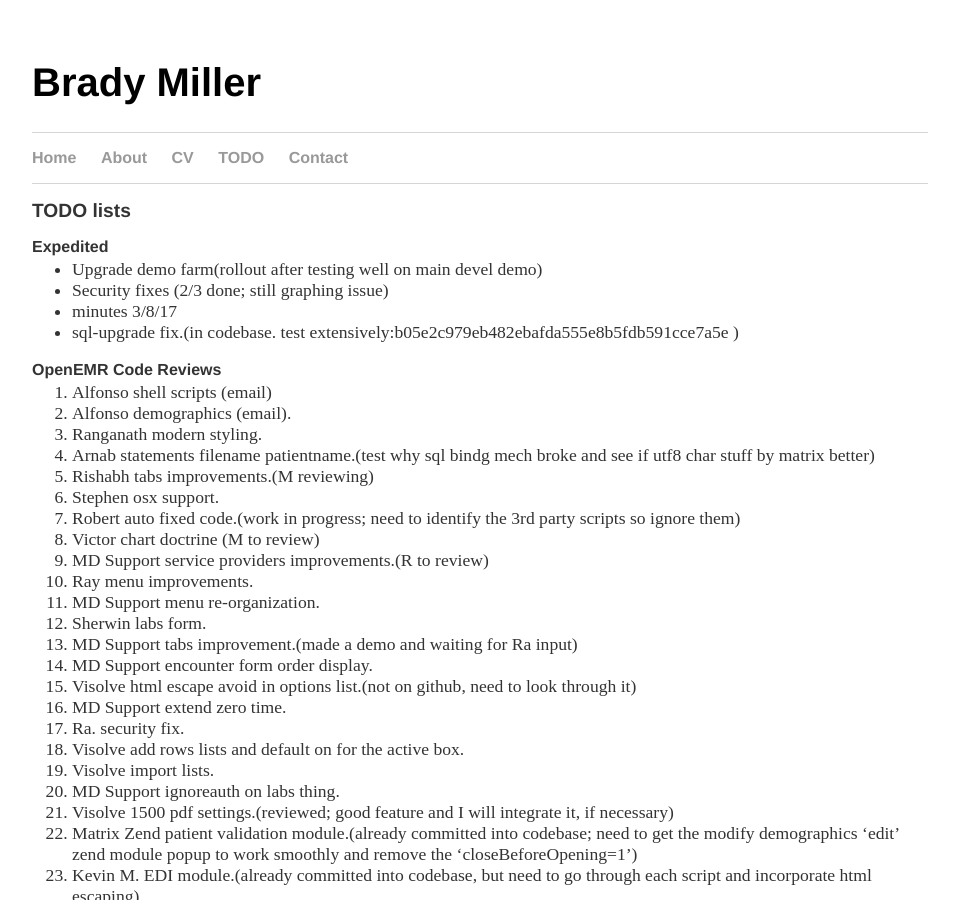
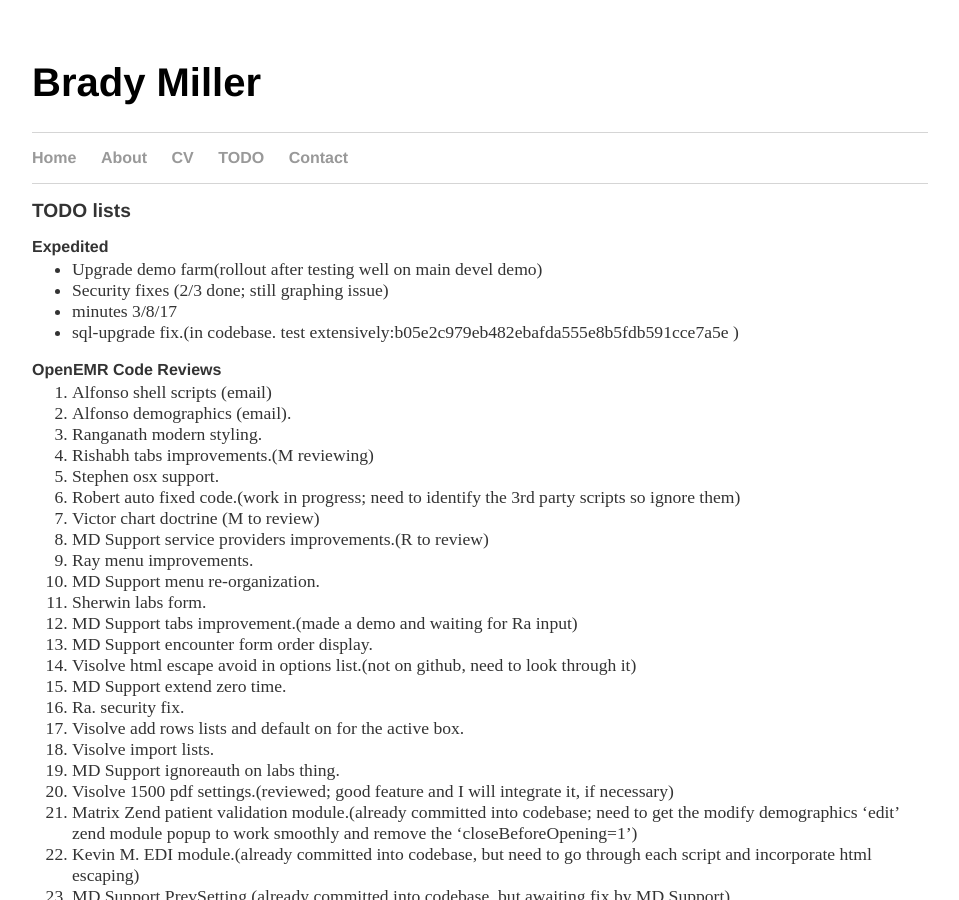
Before and after one commit to bradymiller/bradymiller.github.io, a Jekyll site: the page built from todo/index.md, in a window 1280 px wide and 900 px high. Shown: the whole window, without its empty margins (160-1119 px from the left). Built offline with Jekyll 4.4.1, drawn with Linux system fonts in a browser that asks for light colours; our own code applies the rules of GitHub Pages for plain Markdown files.

Commit message:
Update index.md

```diff
--- a/todo/index.md
+++ b/todo/index.md
@@ -13,7 +13,6 @@
 1. Alfonso shell scripts (email)
 1. Alfonso demographics (email).
 1. Ranganath modern styling.
-1. Arnab statements filename patientname.(test why sql bindg mech broke and see if utf8 char stuff by matrix better)
 1. Rishabh tabs improvements.(M reviewing)
 1. Stephen osx support.
 1. Robert auto fixed code.(work in progress; need to identify the 3rd party scripts so ignore them)
```
